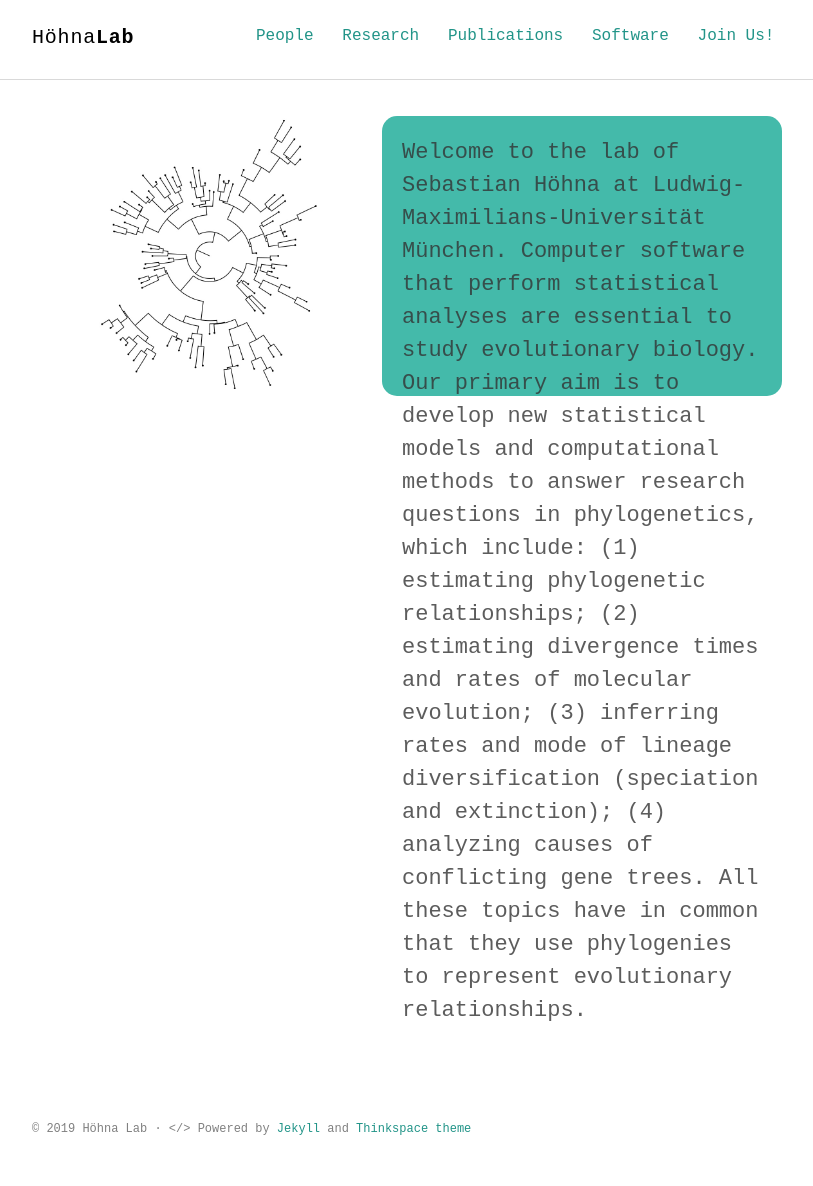
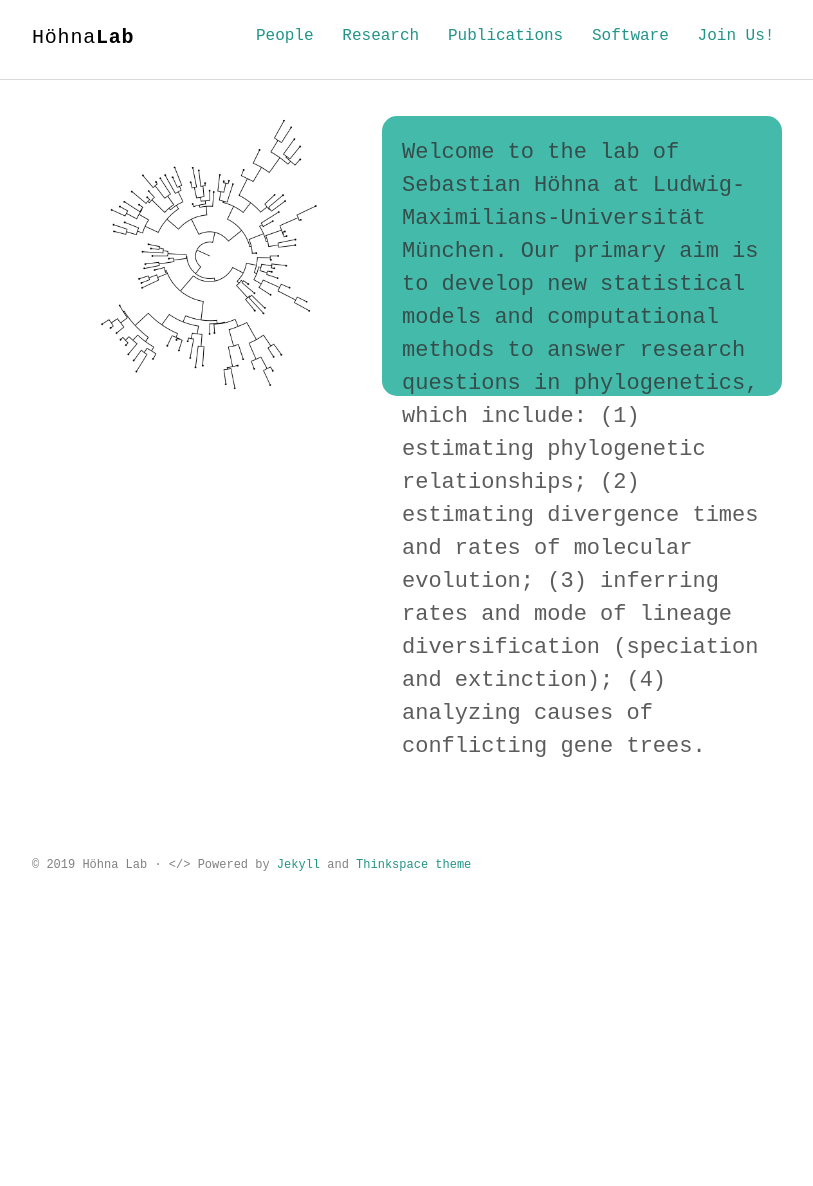
Before and after one commit to hoehnalab/hoehnalab.github.io, a Jekyll site: the page built from index.html, in a window 1280 px wide. Shown: the whole page, without its empty margins (232-1045 px from the left). Built offline with Jekyll 4.4.1, drawn with Linux system fonts in a browser that asks for light colours; some web fonts are replaced; after the commit the page ends 922 px from its top, so only the background shows below that.

Commit message:
shortening the intro

```diff
--- a/_includes/intro.html
+++ b/_includes/intro.html
@@ -4,7 +4,7 @@
 
         <img class="floatleft" src="/assets/images/tree.jpg" width="350">
         <div id="rcornersbox">
-            <p class="lead">Welcome to the lab of Sebastian Höhna at Ludwig-Maximilians-Universität München. Computer software that perform statistical analyses are essential to study evolutionary biology. Our primary aim is to develop new statistical models and computational methods to answer research questions in phylogenetics, which include: (1) estimating phylogenetic relationships; (2) estimating divergence times and rates of molecular evolution; (3) inferring rates and mode of lineage diversification (speciation and extinction); (4) analyzing causes of conflicting gene trees. All these topics have in common that they use phylogenies to represent evolutionary relationships.</p>
+            <p class="lead">Welcome to the lab of Sebastian Höhna at Ludwig-Maximilians-Universität München. Our primary aim is to develop new statistical models and computational methods to answer research questions in phylogenetics, which include: (1) estimating phylogenetic relationships; (2) estimating divergence times and rates of molecular evolution; (3) inferring rates and mode of lineage diversification (speciation and extinction); (4) analyzing causes of conflicting gene trees.</p>
         </div>
 
     </div>
```
